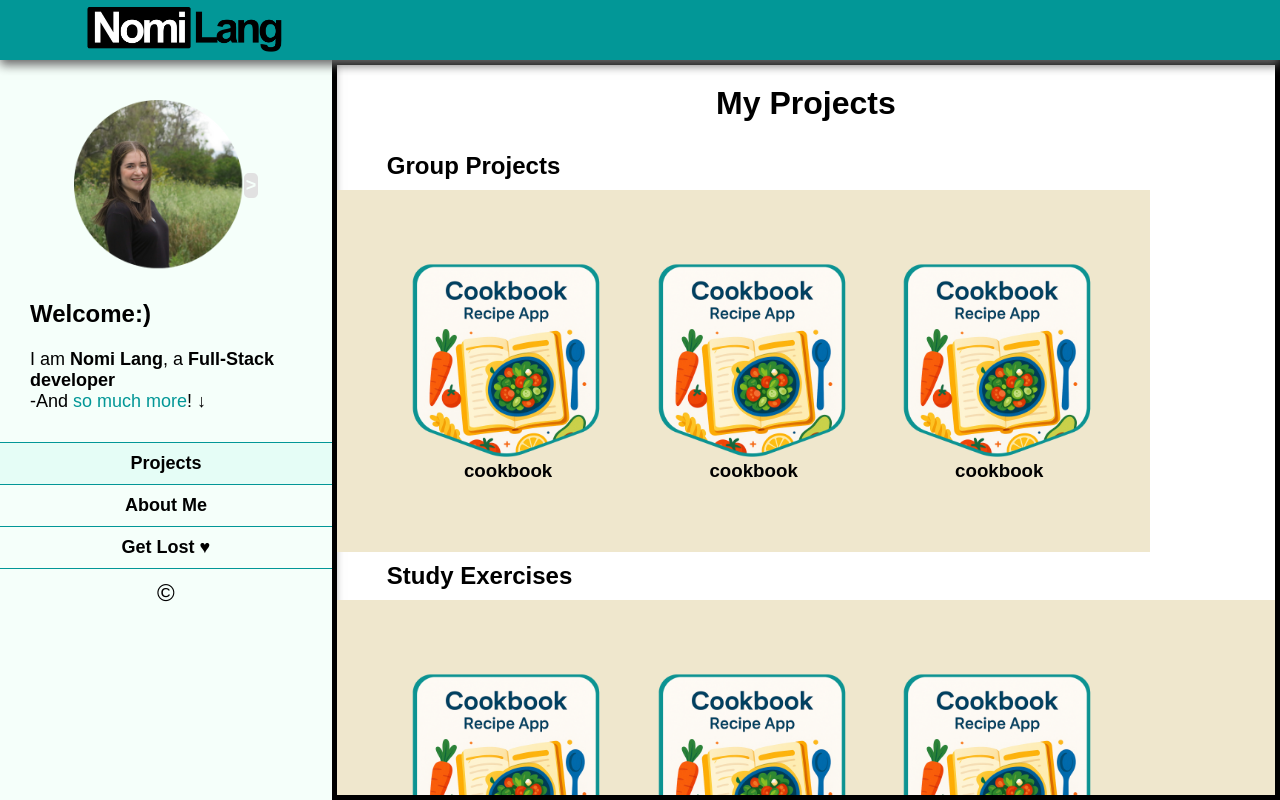
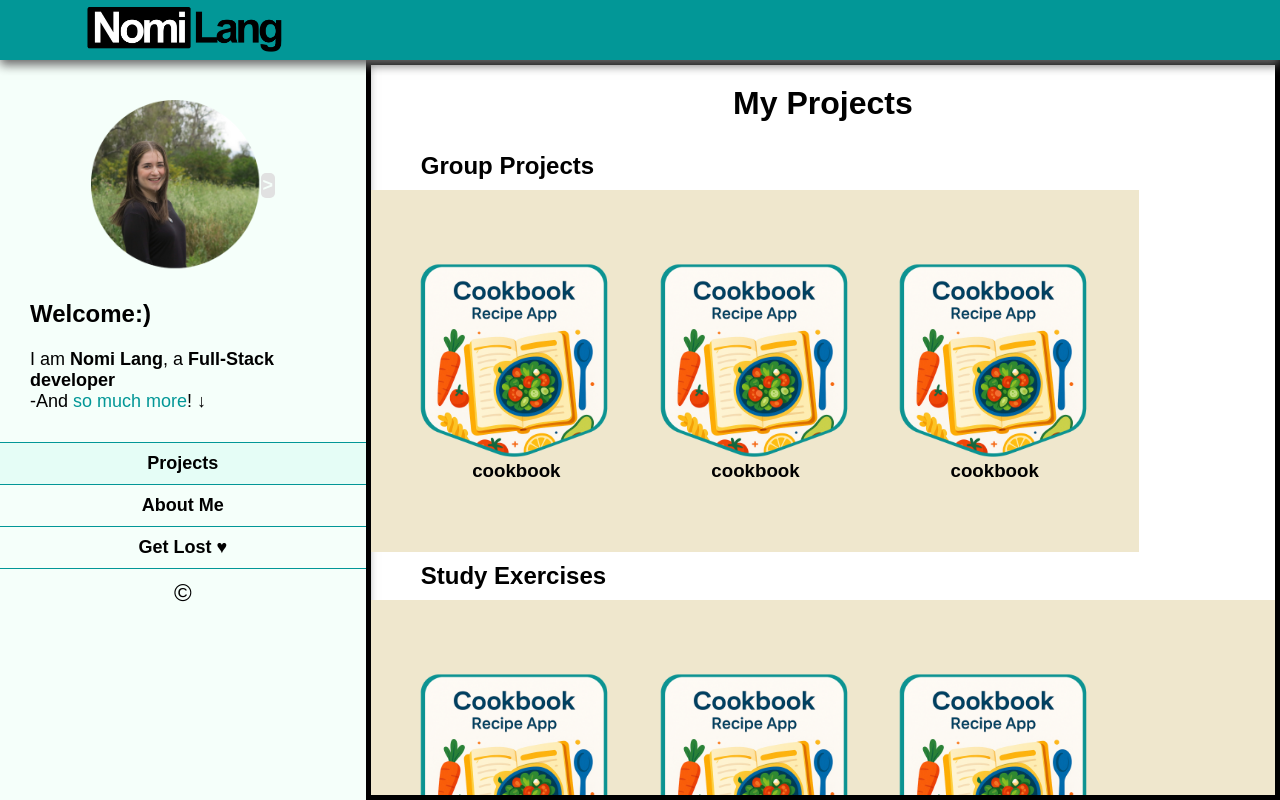
Before and after one commit to Nomi-La/Nomis_Website, a React (Vite) app in the folder main/: page /projects in a window 1280 px wide. Built offline with nearby package versions, Linux system fonts and the light colour scheme.

Commit message:
צריך להיות אדם חזק ופושט ללכת לישון

```diff
--- a/main/src/components/Projects/Project/project.scss
+++ b/main/src/components/Projects/Project/project.scss
@@ -2,7 +2,7 @@
   display: flex;
   flex-direction: column;
   padding: 20px;
-  padding-right: 2vw;
+  padding-right: 1.5vw;
   img{
     max-width: 200px;
     width: 17vw;
--- a/main/src/components/Projects/ProjectsContainer/projectContainer.scss
+++ b/main/src/components/Projects/ProjectsContainer/projectContainer.scss
@@ -22,8 +22,8 @@
     //display: grid;
     //grid-template-columns: 1fr 1fr 1fr 1fr;
     display: flex;
-    max-width: 100%;
+    max-width: 1300px;
     flex-wrap: wrap;
-    padding: 50px 2vw 50px 4vw;
+    padding: 50px 2vw 50px 2vw;
   }
 }
--- a/main/src/components/Sidebar/sidebar.scss
+++ b/main/src/components/Sidebar/sidebar.scss
@@ -1,7 +1,7 @@
 @use '../../colors' as *;
 
 .sidebar-container{
-  width: 35%;
+  width: 40%;
   max-width: 500px;
   height: 100%;
   min-height: 92.5vh;
```
